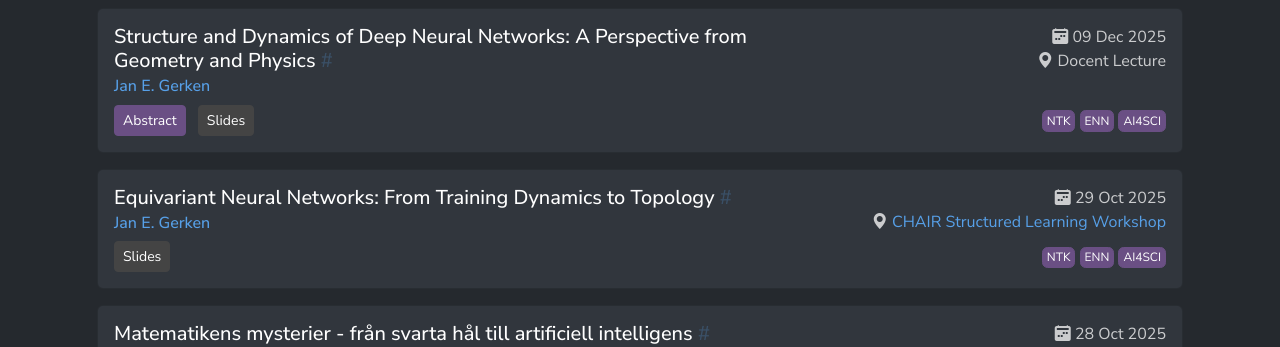
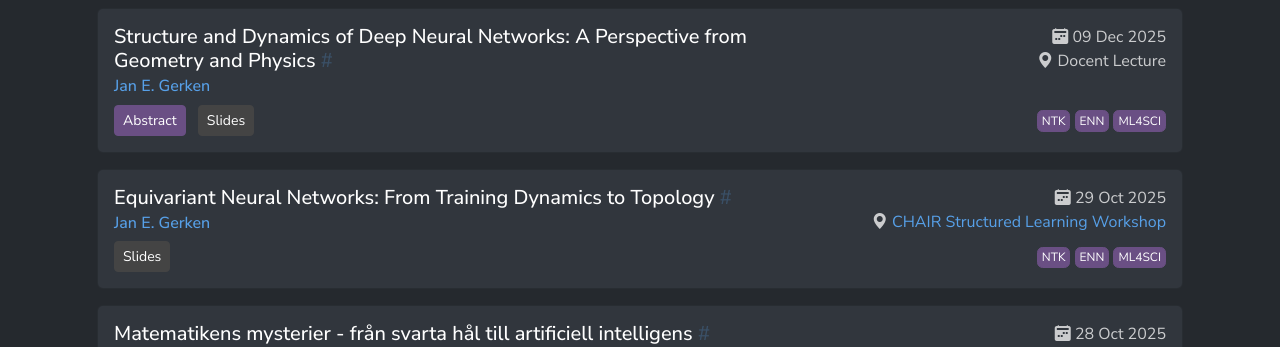
Before and after one commit to GAPinDNNs/gapindnns.github.io, a Jekyll site: the page built from _pages/talks.md, in a window 1280 px wide and 900 px high, scrolled down 898 px. Shown: the part 147-494 px from the top of the window. Built offline with Jekyll 4.4.1, drawn with Linux system fonts in a browser that asks for light colours; nearby versions of some CDN libraries.

Commit message:
Fixed AI4SCI -> ML4SCI tags

```diff
--- a/_data/talks/2025-10-29-jan-gerken.yml
+++ b/_data/talks/2025-10-29-jan-gerken.yml
@@ -13,4 +13,4 @@ speaker:
 tags:
   - NTK
   - ENN
-  - AI4SCI
+  - ML4SCI
--- a/_data/talks/2025-12-09-jan-gerken.yml
+++ b/_data/talks/2025-12-09-jan-gerken.yml
@@ -17,4 +17,4 @@ speaker:
 tags:
   - NTK
   - ENN
-  - AI4SCI
+  - ML4SCI
```
